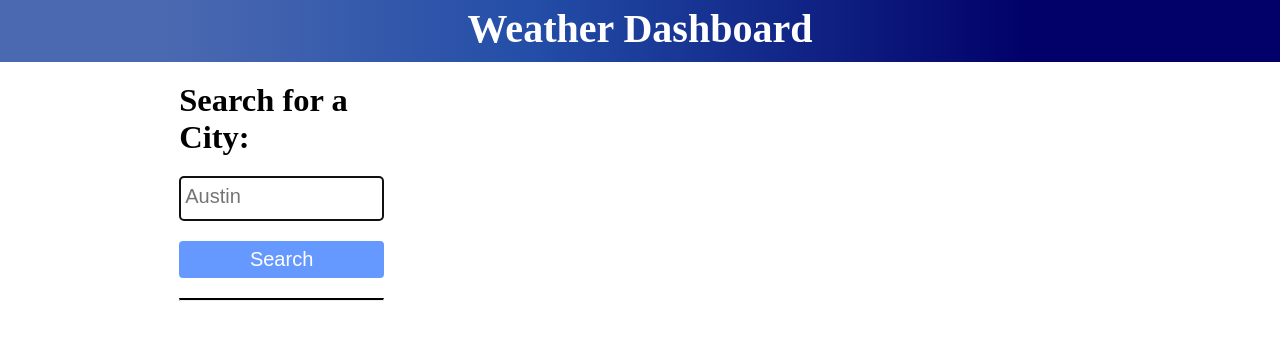
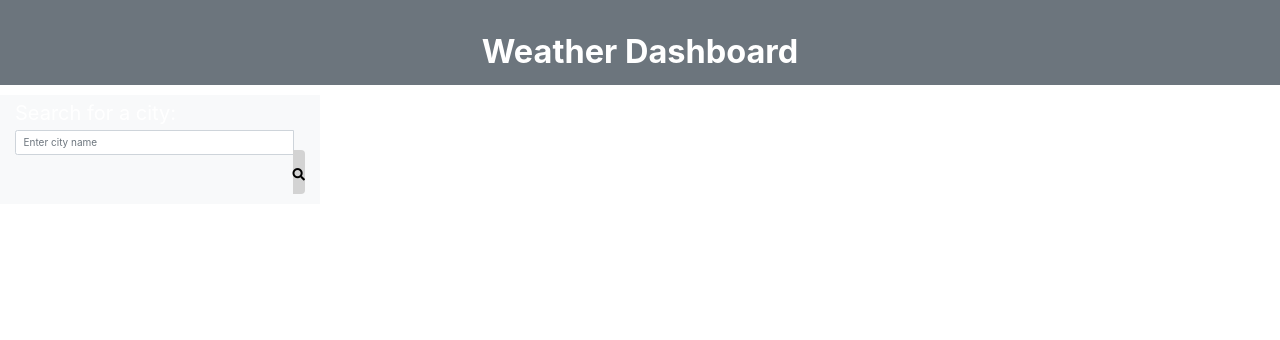
Before and after one commit to LizBailey75/Whats-the-weather, a plain HTML site: page index.html in a window 1280 px wide. Drawn offline with nearby package versions, Linux system fonts and the light colour scheme.

Commit message:
new index try

```diff
--- a/index.html
+++ b/index.html
@@ -1,48 +1,69 @@
 <!DOCTYPE html>
 <html lang="en">
-
 <head>
     <meta charset="UTF-8">
-    <meta http-equiv="X-UA-Compatible" content="IE=edge">
     <meta name="viewport" content="width=device-width, initial-scale=1.0">
-    <link rel="stylesheet" href='./assets/css/style.css'>
+    <meta http-equiv="X-UA-Compatible" content="ie=edge">
+    <link rel="stylesheet" href="https://stackpath.bootstrapcdn.com/bootstrap/4.3.1/css/bootstrap.min.css" integrity="sha384-ggOyR0iXCbMQv3Xipma34MD+dH/1fQ784/j6cY/iJTQUOhcWr7x9JvoRxT2MZw1T" crossorigin="anonymous">
+    <link rel="stylesheet" href="https://cdnjs.cloudflare.com/ajax/libs/font-awesome/5.11.2/css/all.min.css">
+    <link rel="stylesheet" href="./assets/css/style.css">
     <title>Weather Dashboard</title>
 </head>
+<body>
+    <!--- Header/Nav Bar -->
+    <nav class="navbar navbar-light bg-secondary text-center">
+        <span class="navbar-brand mb-0 w-100 h1 text-white">Weather Dashboard</span>
+    </nav>
 
-<body>
-    <!-- header -->
-    <header class="heading">Weather Dashboard</header>
+    <!--- main container for whole page-->
+    <div class="container-fluid no-gutters">
+        <div class="row">
 
-    <main id='container' class="container">
-        <div class="row">
-            <!-- search city area -->
-            <div class="col1">
-                <div id='search-area'>
-                    <h1 class='h1'>Search for a City:</h1>
-                    <form id='city-search'>
-                        <input name='city' type="text" placeholder="Austin" id='city' autofocus='true'
-                            class='city-input' />
-                        <button type="submit" id='search-btn' class='btn'>Search</button>
-                    </form>
-                    <!-- line break -->
-                    <hr>
-                    </hr>
-                    <!-- div that holds cities already searched in local storage -->
-                    <div id="search-history"></div>
+            <!-- form/search column -->
+          <div class="col-md-3 bg-light mt-3">
+
+            <p class="search-instruction my-1">Search for a city: </p>
+            <!-- input section -->
+            <form id="city-form">
+                <div class="input-group">
+                    <input id="city-input" type="text" class="form-control" placeholder="Enter city name" aria-label="Enter city name">
+                    <div class="input-group-append">
+                        <button class="btn btn-primary" type="submit" id="search-button">
+                            <i class="fas fa-search"></i>
+                        </button>
+                    </div>
+                </div>
+            </form>
+            <!-- End input section -->
+
+            <!-- Search history section -->
+            <div id="search-history" class="mt-3">
+                <!-- Add search history buttons-->
+            </div>
+
+            <!---end column-->
+           </div>
+
+        <!--- Current City Container -->
+        <div class="col-md-9 mt-2">
+            <div class="row">
+                <div id="current-container">
+                    <!-- Display current weather data here -->
                 </div>
             </div>
-            <!-- container that holds the current weather and 5 day forecast -->
-            <div class="col2">
-                <div id='five-day' class='row spacebetween'></div>
+
+
+            <!--- 5-day forecast container-->
+                <h3 id="five-day" class="mt-1"></h3>
+                <div id="forecast-container" class="row"></div>
             </div>
         </div>
-    </main>
 
-    <script src="https://code.jquery.com/jquery-3.6.0.min.js"></script>
-    <script src="https://code.jquery.com/ui/1.12.1/jquery-ui.min.js"></script>
-    <script src="https://cdnjs.cloudflare.com/ajax/libs/moment.js/2.29.1/moment.min.js"></script>
-    <script src='./assets/js/script.js'></script>
+<!--- end fluid container and row  -->
+    </div>
+</div>
 
+    <script src="https://cdnjs.cloudflare.com/ajax/libs/moment.js/2.24.0/moment.min.js"></script>
+    <script src="./assets/js/script.js"></script>
 </body>
-
-</html>
+</html
```
